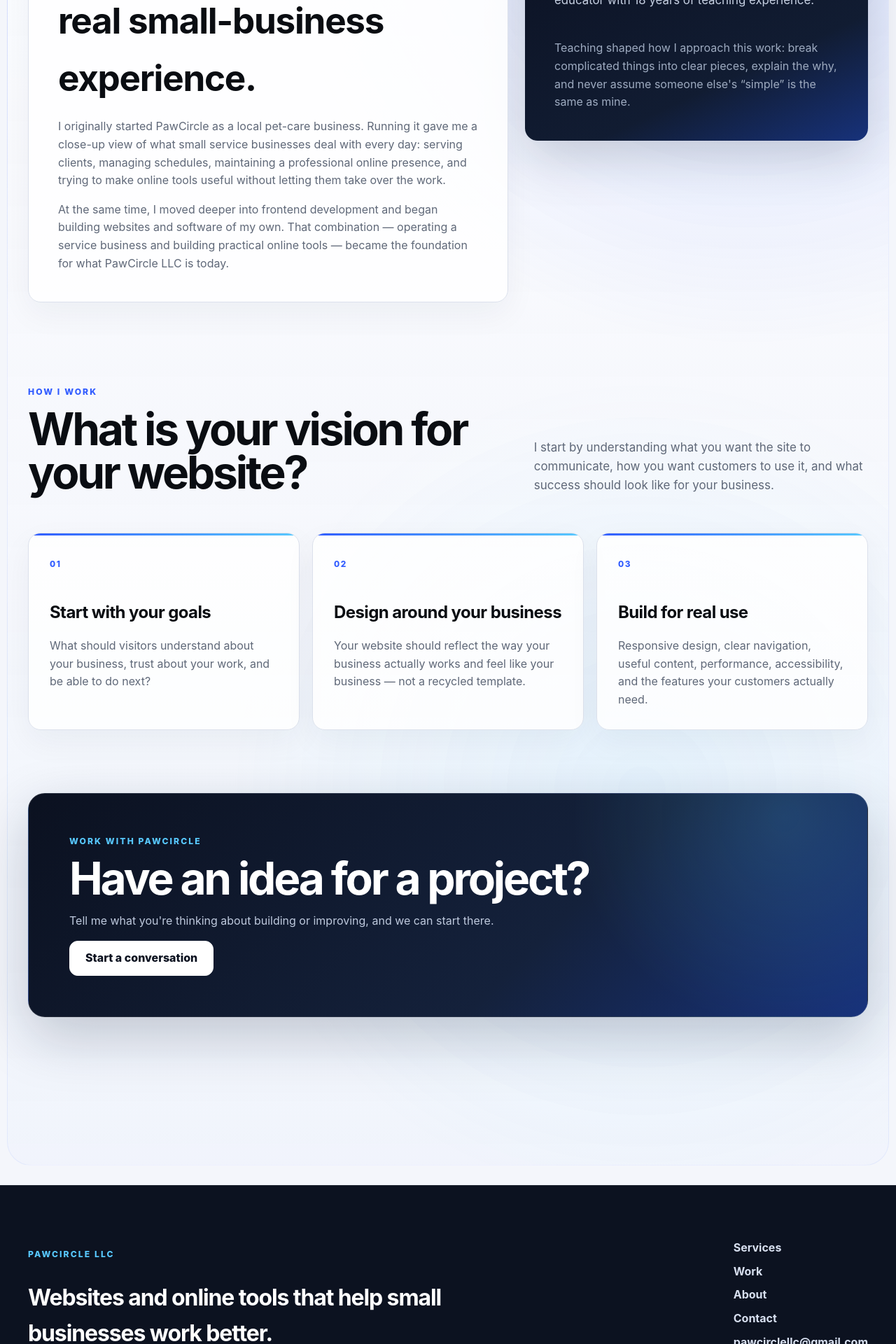
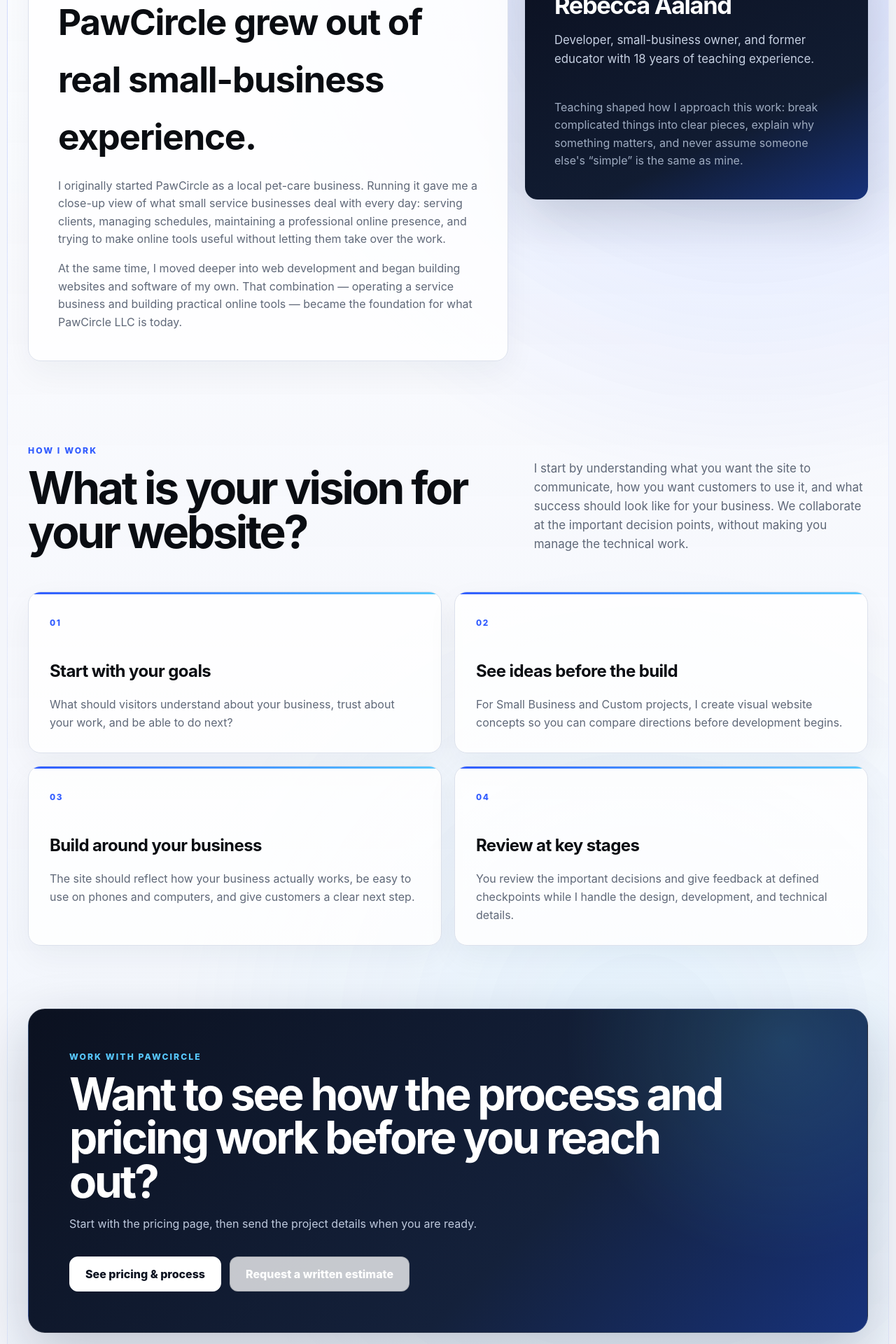
Before and after one commit to reaaland/pawcircle-llc-site, a Next.js app: page /about in a window 1280 px wide. Shown: the part 880-2800 px from the top of the page at 70% size. Built offline with nearby package versions, Linux system fonts and the light colour scheme.

Commit message:
Refine About page collaboration language

```diff
--- a/app/about/page.tsx
+++ b/app/about/page.tsx
@@ -2,7 +2,7 @@
 import type { Metadata } from "next";
 
 export const metadata: Metadata = {
-  title: "About",
+  title: "About PawCircle LLC",
   alternates: { canonical: "/about" },
 };
 
@@ -14,13 +14,18 @@
   },
   {
     number: "02",
-    title: "Design around your business",
-    body: "Your website should reflect the way your business actually works and feel like your business — not a recycled template.",
+    title: "See ideas before the build",
+    body: "For Small Business and Custom projects, I create visual website concepts so you can compare directions before development begins.",
   },
   {
     number: "03",
-    title: "Build for real use",
-    body: "Responsive design, clear navigation, useful content, performance, accessibility, and the features your customers actually need.",
+    title: "Build around your business",
+    body: "The site should reflect how your business actually works, be easy to use on phones and computers, and give customers a clear next step.",
+  },
+  {
+    number: "04",
+    title: "Review at key stages",
+    body: "You review the important decisions and give feedback at defined checkpoints while I handle the design, development, and technical details.",
   },
 ] as const;
 
@@ -29,9 +34,9 @@
     <main className="shell page-shell">
       <section style={{ maxWidth: "980px" }}>
         <p className="eyebrow">ABOUT PAWCIRCLE LLC</p>
-        <h1>Websites and online tools built with small businesses in mind.</h1>
+        <h1>A small web business built around practical help and clear communication.</h1>
         <p className="lede page-lede">
-          PawCircle LLC is a Rochester, Minnesota web business founded by Rebecca Aaland. I build professional websites, improve existing sites, and help independent service businesses make their online tools work better without adding unnecessary complexity.
+          PawCircle LLC is a Rochester, Minnesota web business founded by Rebecca Aaland. I build professional websites, improve existing sites, and help independent service businesses make their online tools work better without making the process harder than it needs to be.
         </p>
       </section>
 
@@ -53,7 +58,7 @@
             I originally started PawCircle as a local pet-care business. Running it gave me a close-up view of what small service businesses deal with every day: serving clients, managing schedules, maintaining a professional online presence, and trying to make online tools useful without letting them take over the work.
           </p>
           <p>
-            At the same time, I moved deeper into frontend development and began building websites and software of my own. That combination — operating a service business and building practical online tools — became the foundation for what PawCircle LLC is today.
+            At the same time, I moved deeper into web development and began building websites and software of my own. That combination — operating a service business and building practical online tools — became the foundation for what PawCircle LLC is today.
           </p>
         </article>
 
@@ -79,7 +84,7 @@
             </p>
           </div>
           <p style={{ color: "#9eabc0", margin: 0 }}>
-            Teaching shaped how I approach this work: break complicated things into clear pieces, explain the why, and never assume someone else&apos;s “simple” is the same as mine.
+            Teaching shaped how I approach this work: break complicated things into clear pieces, explain why something matters, and never assume someone else&apos;s “simple” is the same as mine.
           </p>
         </aside>
       </section>
@@ -91,11 +96,11 @@
             <h2>What is your vision for your website?</h2>
           </div>
           <p>
-            I start by understanding what you want the site to communicate, how you want customers to use it, and what success should look like for your business.
+            I start by understanding what you want the site to communicate, how you want customers to use it, and what success should look like for your business. We collaborate at the important decision points, without making you manage the technical work.
           </p>
         </div>
 
-        <div className="card-grid">
+        <div className="detail-grid" style={{ marginTop: 0 }}>
           {principles.map((principle) => (
             <article className="service-card" key={principle.number}>
               <span>{principle.number}</span>
@@ -108,9 +113,12 @@
 
       <section className="cta" style={{ marginTop: "20px" }}>
         <p className="eyebrow">WORK WITH PAWCIRCLE</p>
-        <h2>Have an idea for a project?</h2>
-        <p>Tell me what you&apos;re thinking about building or improving, and we can start there.</p>
-        <Link className="button button-dark" href="/contact">Start a conversation</Link>
+        <h2>Want to see how the process and pricing work before you reach out?</h2>
+        <p>Start with the pricing page, then send the project details when you are ready.</p>
+        <div className="actions">
+          <Link className="button button-dark" href="/pricing">See pricing & process</Link>
+          <Link className="button button-light" href="/contact">Request a written estimate</Link>
+        </div>
       </section>
     </main>
   );
```
